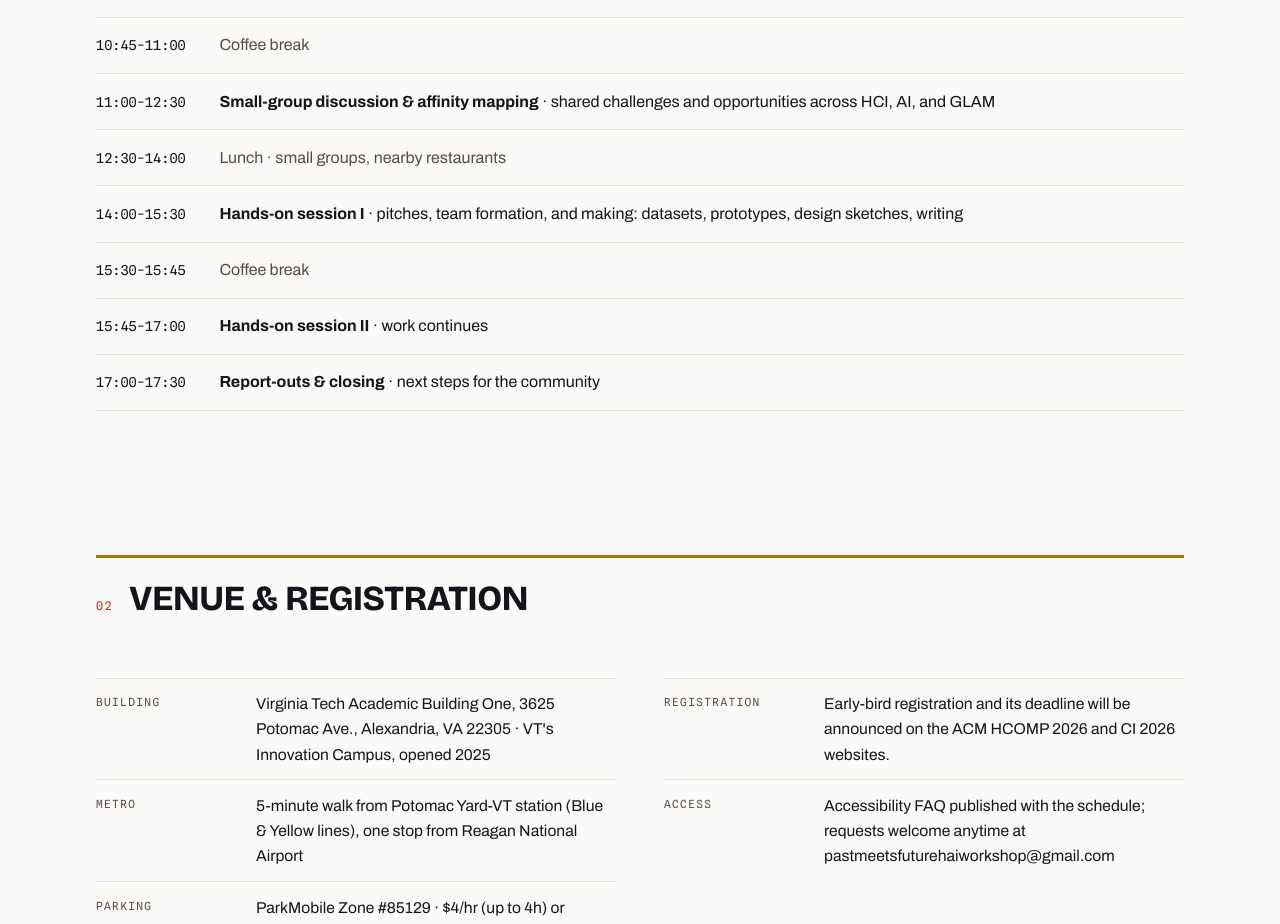
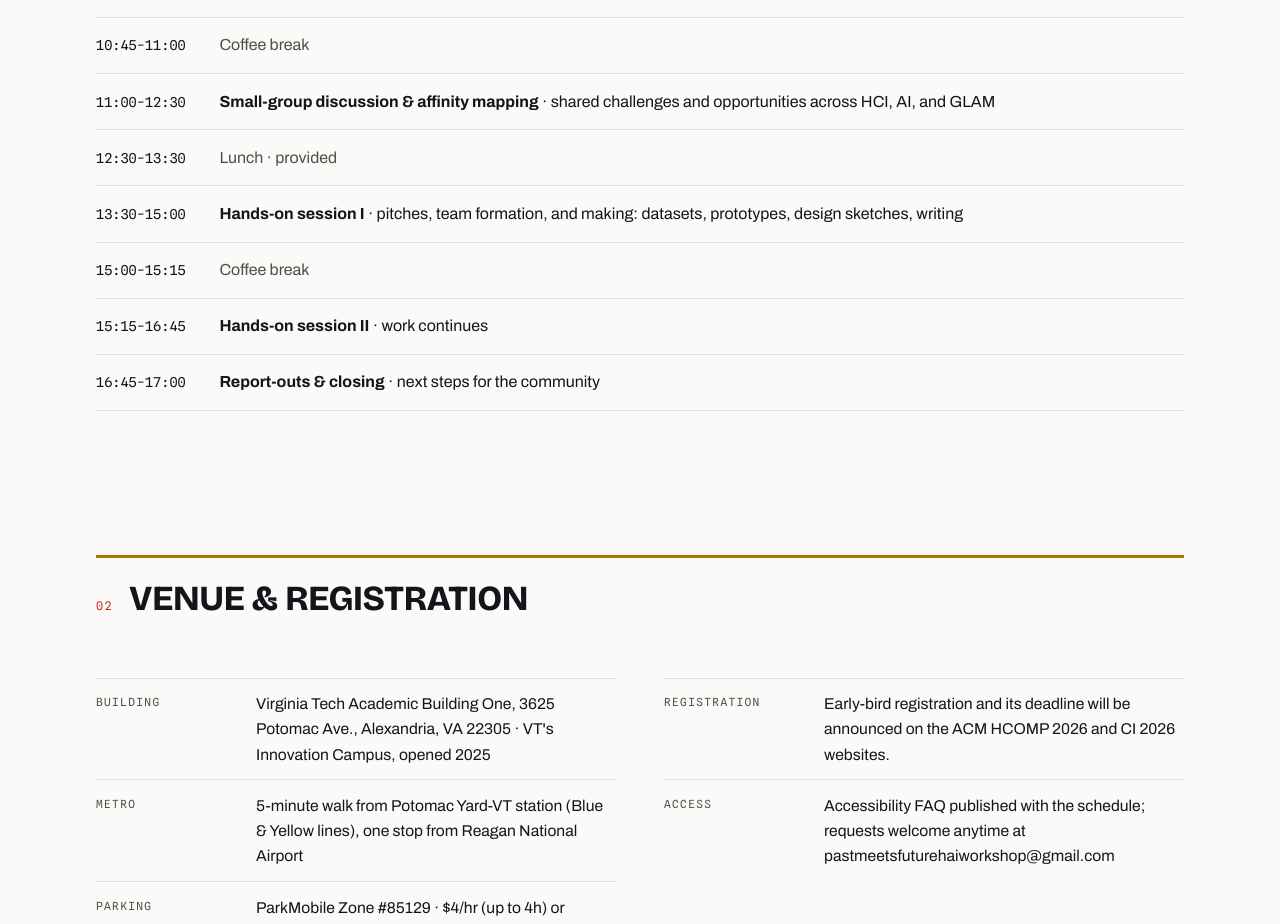
Before and after one commit to past-meets-future/past-meets-future.github.io, a plain HTML site: page 2026/attend/index.html in a window 1280 px wide. Shown: the part 785-1709 px from the top of the page. Drawn offline with Linux system fonts and the light colour scheme.

Commit message:
Update afternoon schedule: 1hr lunch, 3:00 coffee break, 15min closing (#9)
Lunch now 1hr and provided (12:30-13:30). Second half 13:30-17:00: Hands-on I, coffee at 15:00 (was 15:30), Hands-on II, Report-outs & closing trimmed to 15 min. schedule.yml and the .ics end time updated to match.

```diff
--- a/2026/attend/index.html
+++ b/2026/attend/index.html
@@ -66,11 +66,11 @@
         <tr><td class="d">10:00-10:45</td><td><b>Keynote</b> · <a href="https://datascience.si.edu/people/mike-trizna" target="_blank" rel="noopener">Mike Trizna</a>, Data Scientist, Data Science Lab, Smithsonian Institution</td><td></td></tr>
         <tr><td class="d">10:45-11:00</td><td style="color:var(--mut)">Coffee break</td><td></td></tr>
         <tr><td class="d">11:00-12:30</td><td><b>Small-group discussion &amp; affinity mapping</b> · shared challenges and opportunities across HCI, AI, and GLAM</td><td></td></tr>
-        <tr><td class="d">12:30-14:00</td><td style="color:var(--mut)">Lunch · small groups, nearby restaurants</td><td></td></tr>
-        <tr><td class="d">14:00-15:30</td><td><b>Hands-on session I</b> · pitches, team formation, and making: datasets, prototypes, design sketches, writing</td><td></td></tr>
-        <tr><td class="d">15:30-15:45</td><td style="color:var(--mut)">Coffee break</td><td></td></tr>
-        <tr><td class="d">15:45-17:00</td><td><b>Hands-on session II</b> · work continues</td><td></td></tr>
-        <tr><td class="d">17:00-17:30</td><td><b>Report-outs &amp; closing</b> · next steps for the community</td><td></td></tr>
+        <tr><td class="d">12:30-13:30</td><td style="color:var(--mut)">Lunch · provided</td><td></td></tr>
+        <tr><td class="d">13:30-15:00</td><td><b>Hands-on session I</b> · pitches, team formation, and making: datasets, prototypes, design sketches, writing</td><td></td></tr>
+        <tr><td class="d">15:00-15:15</td><td style="color:var(--mut)">Coffee break</td><td></td></tr>
+        <tr><td class="d">15:15-16:45</td><td><b>Hands-on session II</b> · work continues</td><td></td></tr>
+        <tr><td class="d">16:45-17:00</td><td><b>Report-outs &amp; closing</b> · next steps for the community</td><td></td></tr>
       </tbody>
     </table>
     </div>
```
Also changed, not shown: 2 other files.
